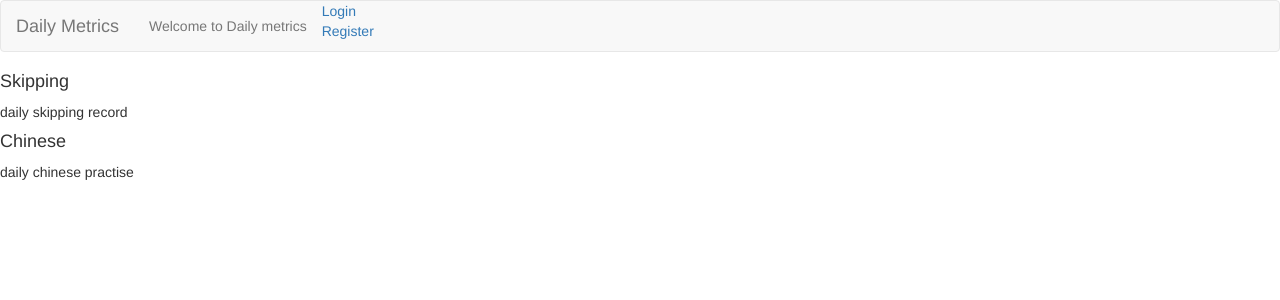
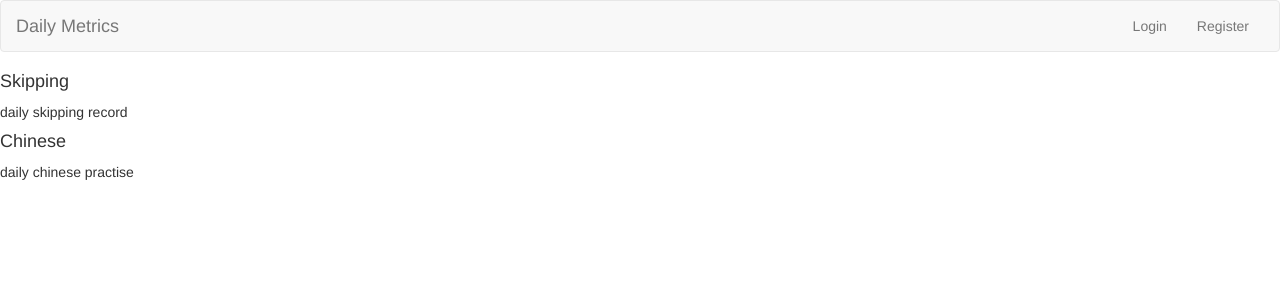
Before and after one commit to tomscott1/daily-metrics-flask, a Flask app: page / in a window 1280 px wide. Shown: the top 300 px of the page. Run offline with Flask 2, Linux system fonts and the light colour scheme; some libraries are stand-ins or nearby versions.

Commit message:
fix header styles

```diff
--- a/app/templates/header.html
+++ b/app/templates/header.html
@@ -16,7 +16,7 @@
           <a href='/' class='navbar-brand'>Daily Metrics</a>
         </div>
         <div class='collapse navbar-collapse'>
-          <ul clas='nav navbar-nav navbar-right'>
+          <ul class='nav navbar-nav navbar-right'>
           {% if logged_in %}
             <li class='nav-label'>
               <p class='navbar-text'>Welcome, {{ user.name }}</p>
@@ -25,9 +25,6 @@
               <a href=# class='nav-link'>Sign out</a>
             </li>
           {% else %}
-            <li class='nav-label'>
-              <p class='navbar-text'>Welcome to Daily metrics</p>
-            </li>
             <li><a href='/login' class='nav-link'>Login</a></li>
             <li><a href=# class='nav-link'>Register</a></li>
           {% endif %}
```
